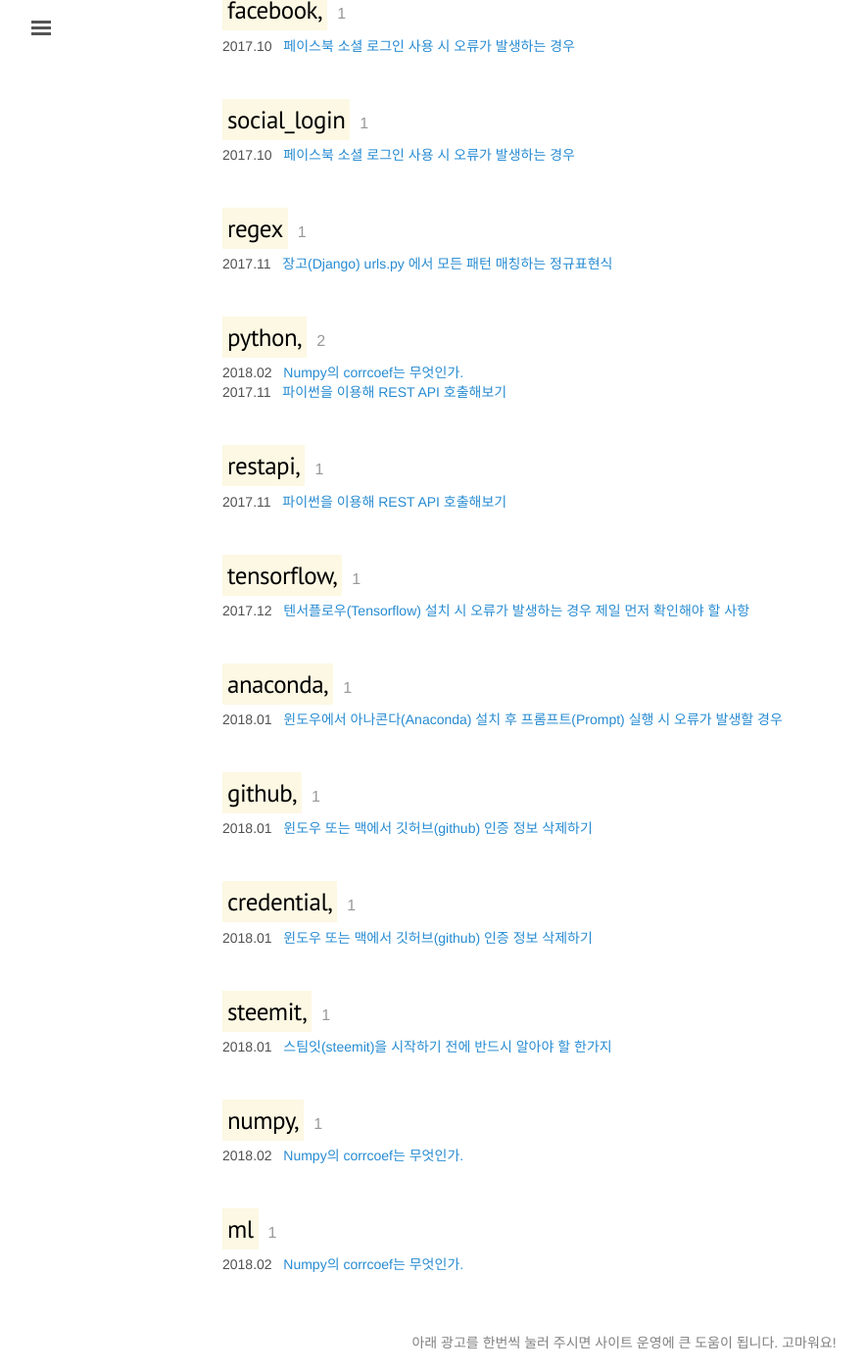
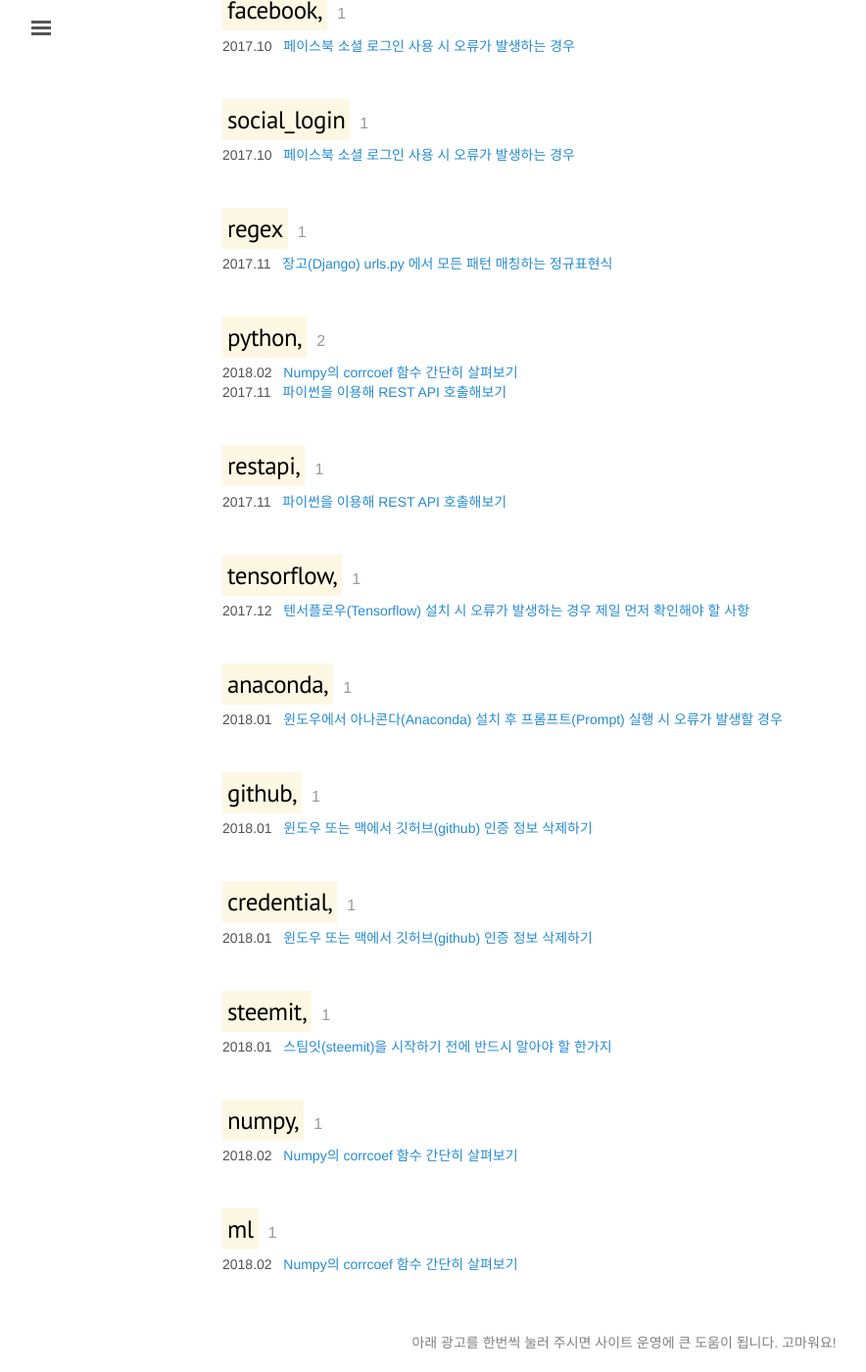
Before and after one commit to jwkcp/jwkcp.github.com, a Jekyll site: the page built from tags/index.html, in a window 1280 px wide and 1400 px high, scrolled down 8061 px. Shown: the whole window at 98% size, without its empty margins (3-887 px from the left). Built offline with Jekyll 4.4.1, drawn with Linux system fonts in a browser that asks for light colours; comment, search, counter and statistics services are not loaded.

Commit message:
modifying

```diff
--- a/_posts/2018-02-01-corrcoef-in-numpy-with-python.md
+++ b/_posts/2018-02-01-corrcoef-in-numpy-with-python.md
@@ -1,6 +1,6 @@
 ---
 layout: post
-title: Numpy의 corrcoef는 무엇인가.
+title: Numpy의 corrcoef 함수 간단히 살펴보기
 tags: python, numpy, ml
 comments: true
 ---
@@ -16,8 +16,8 @@
 *(datacamp.com의 예제를 사용)*
 
 **corrcoef로 구한 피어슨 상관계수 형태**
-1|0.14586499
-0.14586499|1
+|1|0.14586499|
+|0.14586499|1|
 
 [0,0]과 [1,1]의 값이 1이다. 음의 기울기( \ )를 가지는 직선 그래프처럼 행렬의 대각선이 쭉 1이다. 이는 가로축, 세로축에 x, y를 두었을 때 자기 자신하고 비교하면 무조건 상관계수가 1이 나오는 특성 때문이다.
 
```
